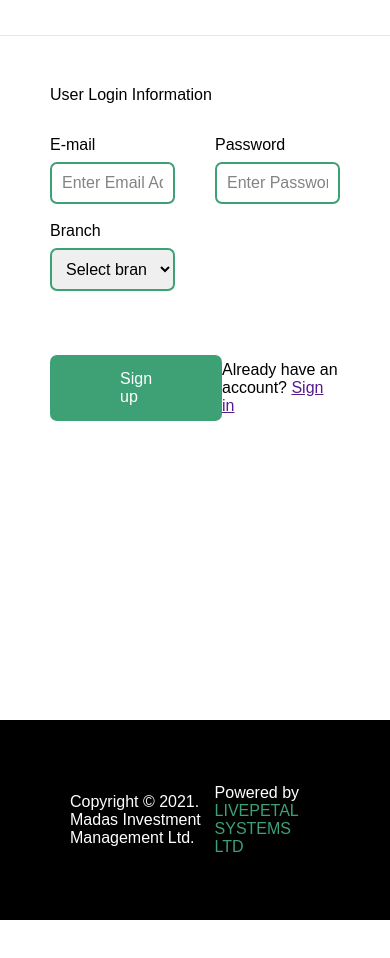
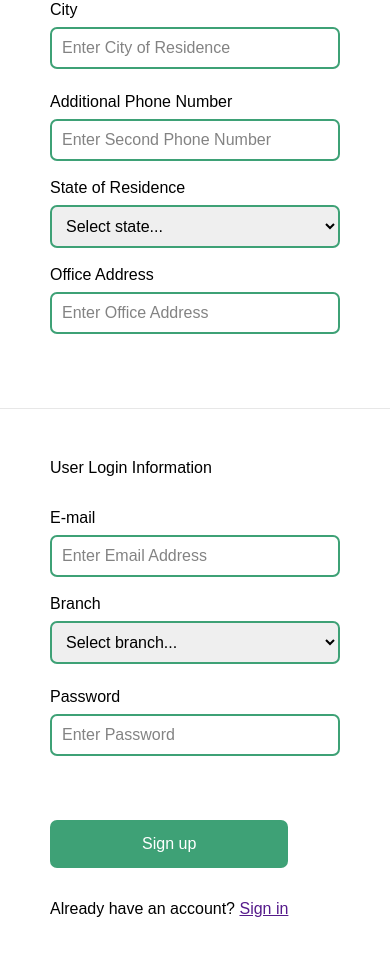
Before and after one commit to Godwindaniel10/Credit-link, a React (Create React App) app: page /sign-up in a window 390 px wide. Shown: the part 1040-1998 px from the top of the page. Before the commit the page ends 1960 px from the top, so only its background shows below. Built offline with nearby package versions, Linux system fonts and the light colour scheme.

Commit message:
mobile design sign up

```diff
--- a/src/App.css
+++ b/src/App.css
@@ -1664,13 +1664,38 @@ select{
 
 
 
-
 /* login mobibile */
 .login-container {
   padding: 0 30px;
 }
 
 
+
+/* sign up */
+
+.sign-up-container .form-container {
+  width: 100%;
+}
+.sign-up-container .form-container form {
+  display: grid;
+  grid-template-columns: 1fr;
+}
+.sign-up-container .form-container .form1 .zone2-of-form1,
+.sign-up-container .form-container .form2 .zone2-of-form1 ,
+.sign-up-container .form-container .form3 .zone2-of-form1  {
+  margin-left: 0;
+  margin-top: 1.5rem;
+}
+.fpassword-submit-container {
+  display: grid;
+}
+.fpassword-submit-container .sign-up-submit {
+  padding: 15px 50px;
+  text-align: center;
+}
+.fpassword-submit-container .ahaa {
+  margin-top: 2rem;
+}
 
 
 
@@ -1722,4 +1747,20 @@ select{
   .footer-contact .powered{
     font-size: 14px;
   }
-}
+
+
+
+  /* footer */
+  .footer-sign-up{
+    top: 140rem;
+    display: grid;
+    padding: 30px;
+    text-align: center;
+  }
+  .footer-sign-up .copyright{
+    font-size: 15px;
+  }
+  .footer-sign-up .powered{
+    font-size: 14px;
+  }
+}
```
Also changed, not shown: src/components/pages/SignUp.js (line endings or trailing spaces).
